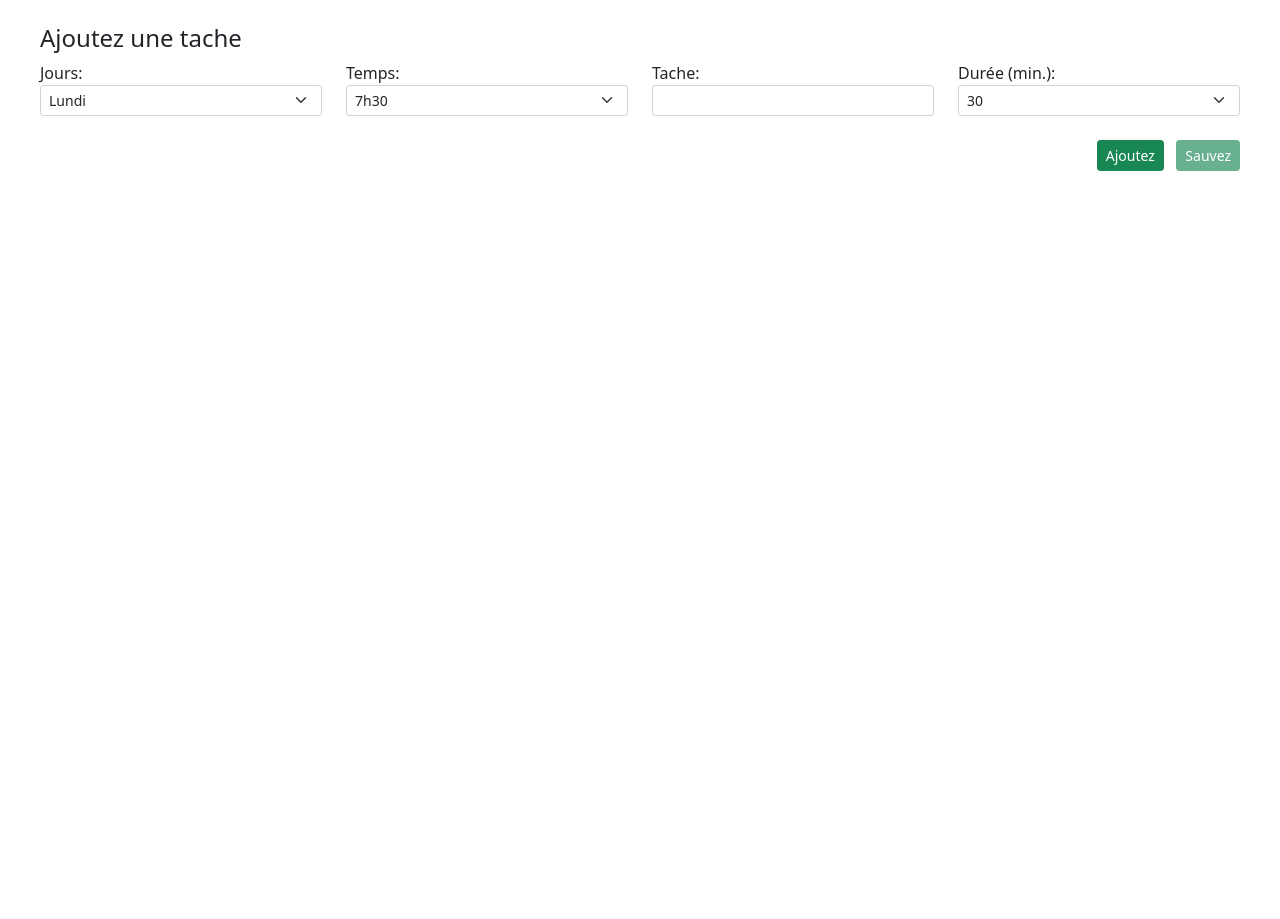
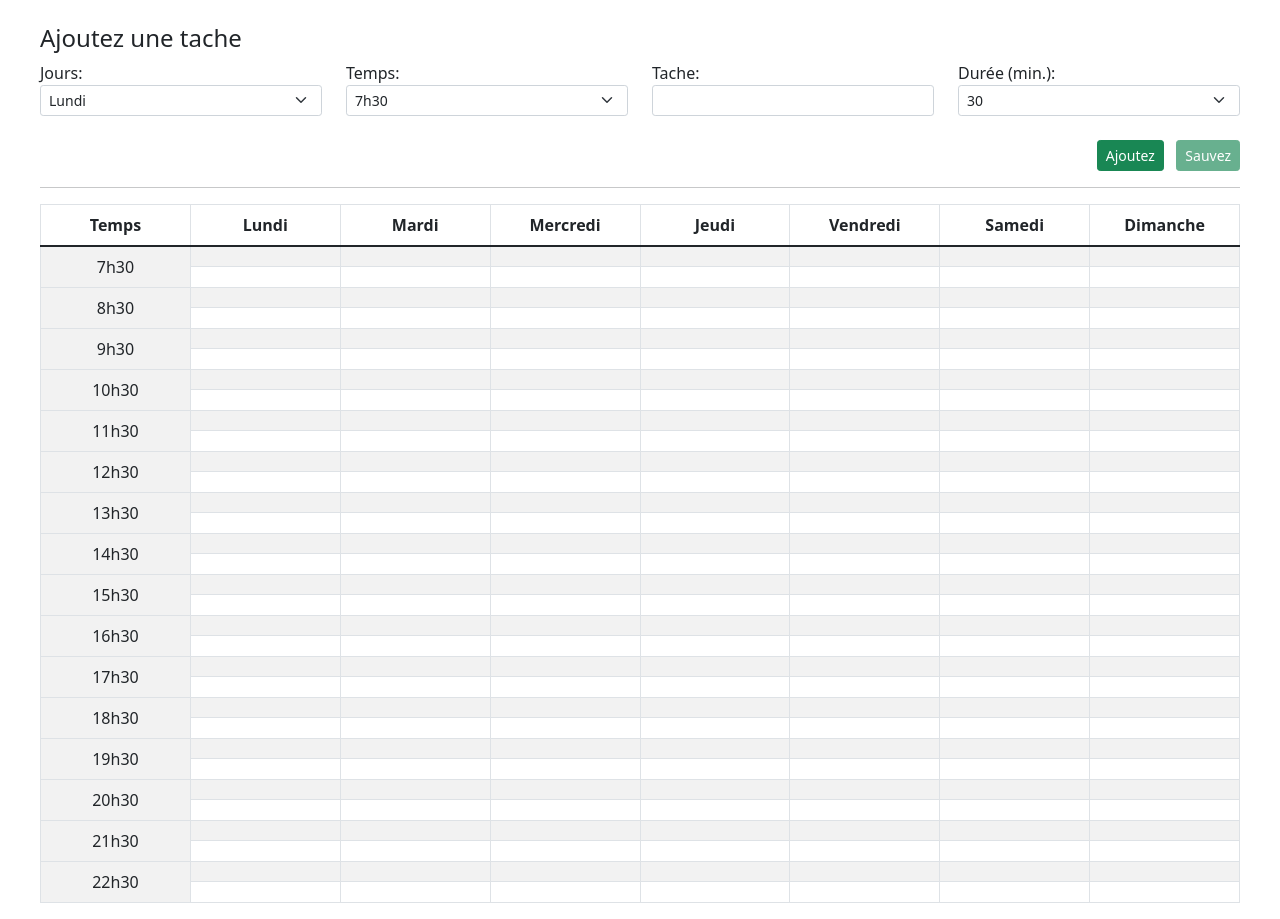
Before and after one commit to ngochungly/pratiquer, a plain HTML site: page emploidutemps/index.html in a window 1280 px wide. Before the commit the page ends 800 px from the top, so only its background shows below. Drawn offline with nearby package versions, Linux system fonts and the light colour scheme.

Commit message:
Mise à jour la table

```diff
--- a/emploidutemps/index.html
+++ b/emploidutemps/index.html
@@ -1,13 +1,14 @@
-<!doctype html lang='fr'>
-<html>
+<!DOCTYPE html>
+<html lang="fr">
     <head>
         <meta charset="utf-8">
+        <meta http-equiv="x-ua-compatible" content="ie=edge">
         <meta name="viewport" content="width=device-width, initial-scale=1">
         <title>Emploi du temps</title>
 
         <link href="https://cdn.jsdelivr.net/npm/bootstrap@5.1.3/dist/css/bootstrap.min.css" rel="stylesheet" integrity="sha384-1BmE4kWBq78iYhFldvKuhfTAU6auU8tT94WrHftjDbrCEXSU1oBoqyl2QvZ6jIW3" crossorigin="anonymous">
         <link rel="stylesheet" href="styles.css">
-        <script type="text/javascript" src="script.js"></script>
+
     </head>
     <body>
         <br>
@@ -16,7 +17,7 @@
         <form name="formTache">
             <div class="row">
                 <div class="col">
-                    <label for="jours">Jours:</label>
+                    <label for="jours">Jours:</label><br/>
                     <select id="jours" name="jours" class="form-select form-select-sm">
                         <option>Lundi</option>
                         <option>Mardi</option>
@@ -28,7 +29,7 @@
                     </select>
                 </div>
                 <div class="col">
-                    <label for="temps">Temps:</label>
+                    <label for="temps">Temps:</label><br/>
                     <select id="temps" name="temps" class="form-select form-select-sm">
                         <option>7h30</option>
                         <option>8h00</option>
@@ -63,7 +64,7 @@
                     <input type="text" id="tache" name="tache" class="form-control form-control-sm" min="5" max="50">
                 </div>
                 <div class="col">
-                    <label for="duree">Durée (min.):</label>
+                    <label for="duree">Durée (min.):</label><br/>
                     <select id="duree" name="duree" class="form-select form-select-sm">
                         <option>30</option>
                         <option>60</option>
@@ -78,12 +79,28 @@
                 <button type="button" class="btn btn-success btn-sm" disabled onclick="">Sauvez</button>
             </div>
         </form>
-        <br>
+        <hr>
 
+        <table class="table table-bordered table-striped" id="emploitable">
+            <thead>
+                <tr>
+                    <th class="text-center">Temps</th>
+                    <th class="text-center">Lundi</th>
+                    <th class="text-center">Mardi</th>
+                    <th class="text-center">Mercredi</th>
+                    <th class="text-center">Jeudi</th>
+                    <th class="text-center">Vendredi</th>
+                    <th class="text-center">Samedi</th>
+                    <th class="text-center">Dimanche</th>
+                </tr>
+            </thead>
+            <tbody id="table_body">
 
+            </tbody>
+        </table>
 
         <script src="https://cdn.jsdelivr.net/npm/@popperjs/core@2.10.2/dist/umd/popper.min.js" integrity="sha384-7+zCNj/IqJ95wo16oMtfsKbZ9ccEh31eOz1HGyDuCQ6wgnyJNSYdrPa03rtR1zdB" crossorigin="anonymous"></script>
         <script src="https://cdn.jsdelivr.net/npm/bootstrap@5.1.3/dist/js/bootstrap.min.js" integrity="sha384-QJHtvGhmr9XOIpI6YVutG+2QOK9T+ZnN4kzFN1RtK3zEFEIsxhlmWl5/YESvpZ13" crossorigin="anonymous"></script>
-
+        <script type="text/javascript" src="script.js"></script>
     </body>
 </html>
--- a/emploidutemps/script.js
+++ b/emploidutemps/script.js
@@ -0,0 +1,38 @@
+const heure = [7, 8, 9, 10, 11, 12, 13, 14, 15, 16, 17, 18, 19, 20, 21, 22];
+
+//document.getElementById("table_body").onload = function() {loadTableEmploi()};
+loadTableEmploi();
+
+function createRow(value, index, array) {
+    const tr1 = document.createElement("tr");
+    const tr2 = document.createElement("tr");
+
+    const tdnode0 = document.createElement("td");
+    const textnode0 = document.createTextNode(value + "h30");
+    tdnode0.setAttribute("class", "text-center");
+    tdnode0.setAttribute("rowspan", "2");
+    tdnode0.appendChild(textnode0);
+    tr1.appendChild(tdnode0);
+
+    for (let i = 0; i < 7; i++) {
+        j = i + 1;
+        const tdnode1 = document.createElement("td");
+        const tdnode2 = document.createElement("td");
+        const textnode1 = document.createTextNode("");
+        const textnode2 = document.createTextNode("");
+        tdnode1.setAttribute("id", value + "0" + j);
+        tdnode2.setAttribute("id", value + "3" + j);
+        tdnode1.appendChild(textnode1);
+        tdnode2.appendChild(textnode2);
+        tr1.appendChild(tdnode1);
+        tr2.appendChild(tdnode2);
+    }
+
+    const tbody_element = document.getElementById("table_body");
+    tbody_element.appendChild(tr1);
+    tbody_element.appendChild(tr2);
+}
+
+function loadTableEmploi() {
+    heure.forEach(createRow);
+}
--- a/emploidutemps/styles.css
+++ b/emploidutemps/styles.css
@@ -2,6 +2,14 @@ body{
     font-size: 16px;
     margin: 0 auto;
     max-width: 1200px;
+}
+
+hr{
+    height: 0.5px;
+}
+
+label{
+    text-align: right;
 }
 
 .right{
@@ -10,6 +18,6 @@ body{
     align-items: right;
 }
 
-label{
-    text-align: right;
+td{
+    width: 12.5%;
 }
```
